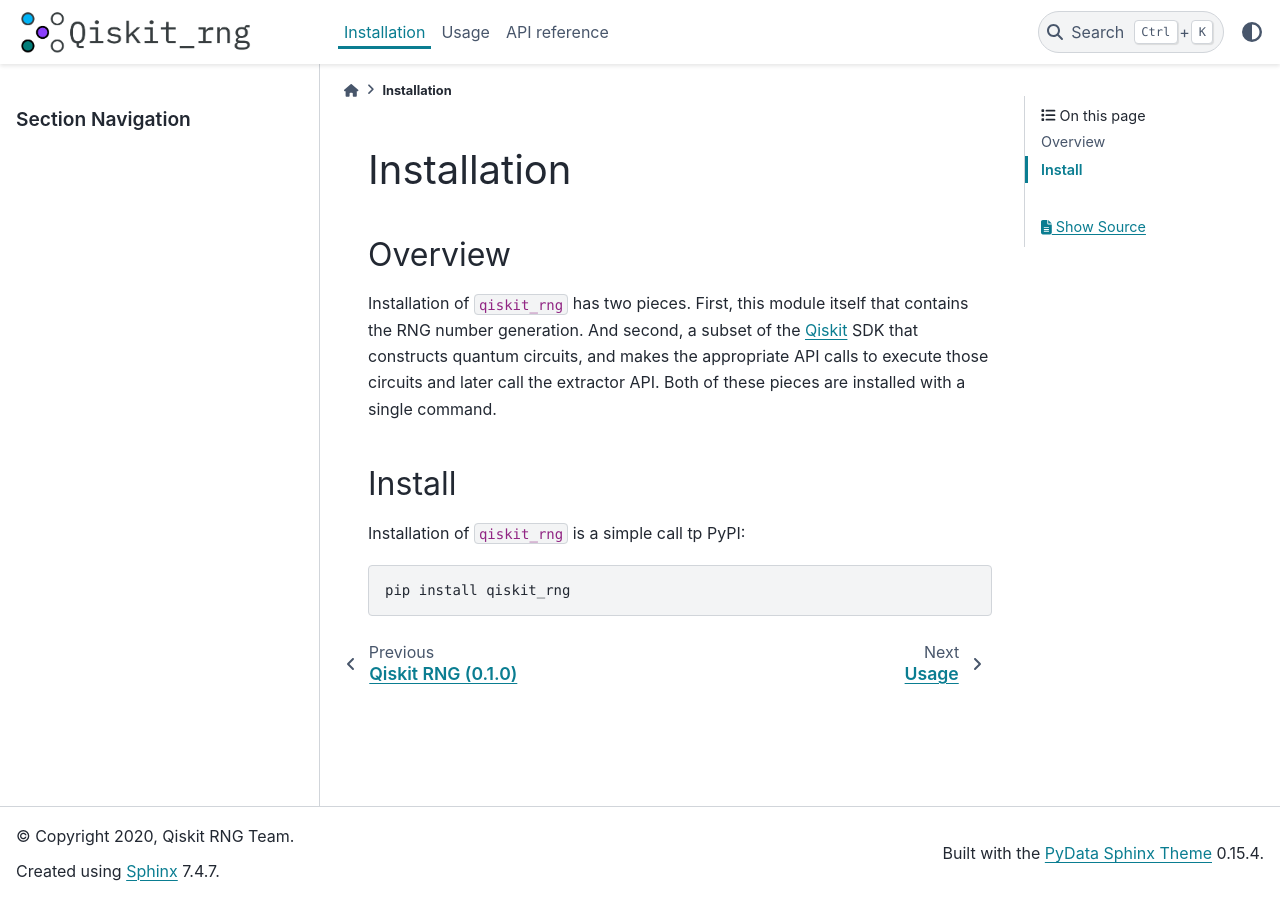
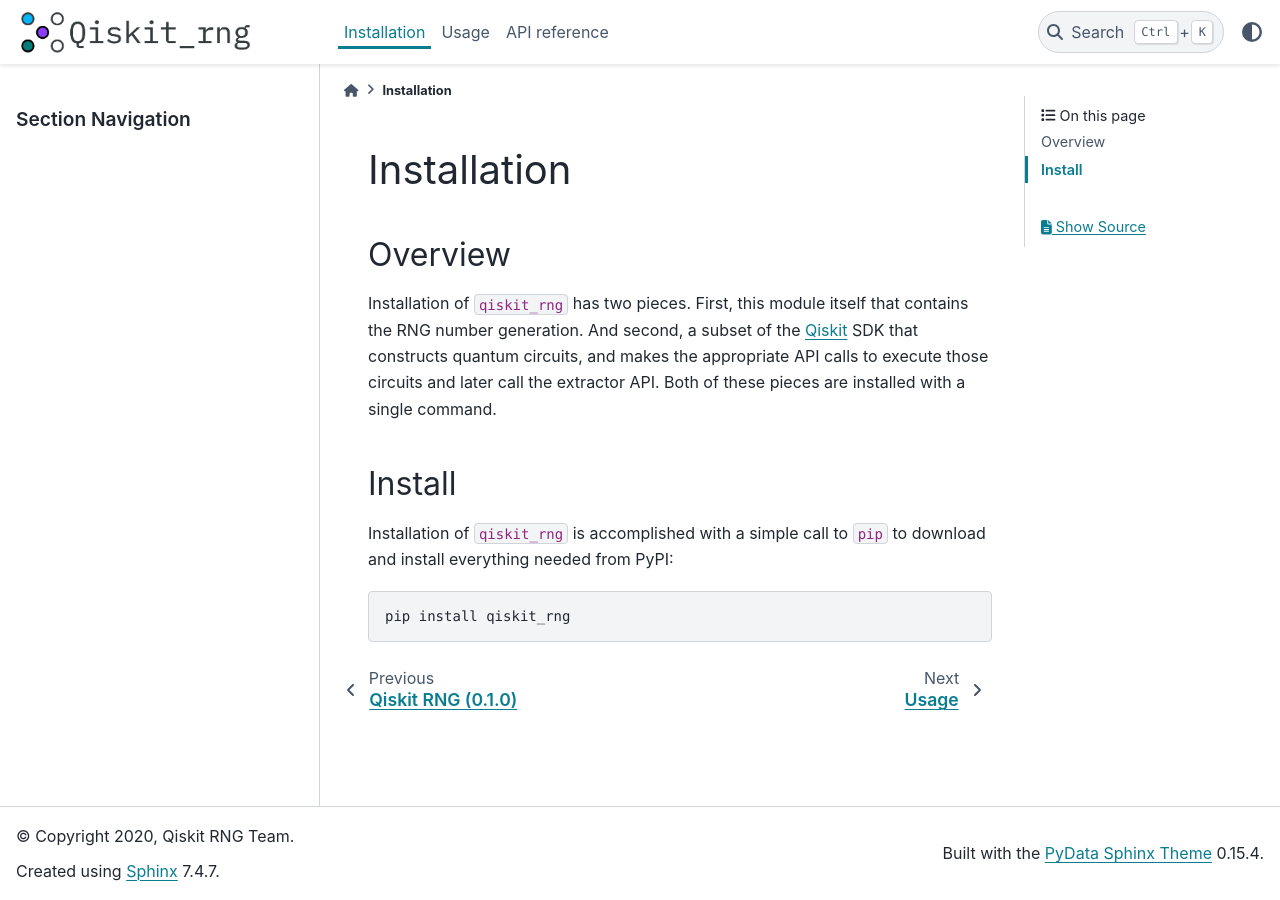
Before and after one commit to qiskit-community/qiskit_rng, a Sphinx documentation site: the page built from docs/install.rst, in a window 1280 px wide. Built offline with Sphinx 7.4.7 and the PyData theme 0.15.4, drawn with Linux system fonts in a browser that asks for light colours.

Commit message:
Update docs/install.rst
Co-authored-by: Matthew Treinish <mtreinish@kortar.org>

```diff
--- a/docs/install.rst
+++ b/docs/install.rst
@@ -16,7 +16,8 @@
 Install
 -------
 
-Installation of ``qiskit_rng`` is a simple call tp PyPI:
+Installation of ``qiskit_rng`` is accomplished with a simple call to ``pip``
+to download and install everything needed from PyPI:
 
 .. code-block:: bash
 
```
